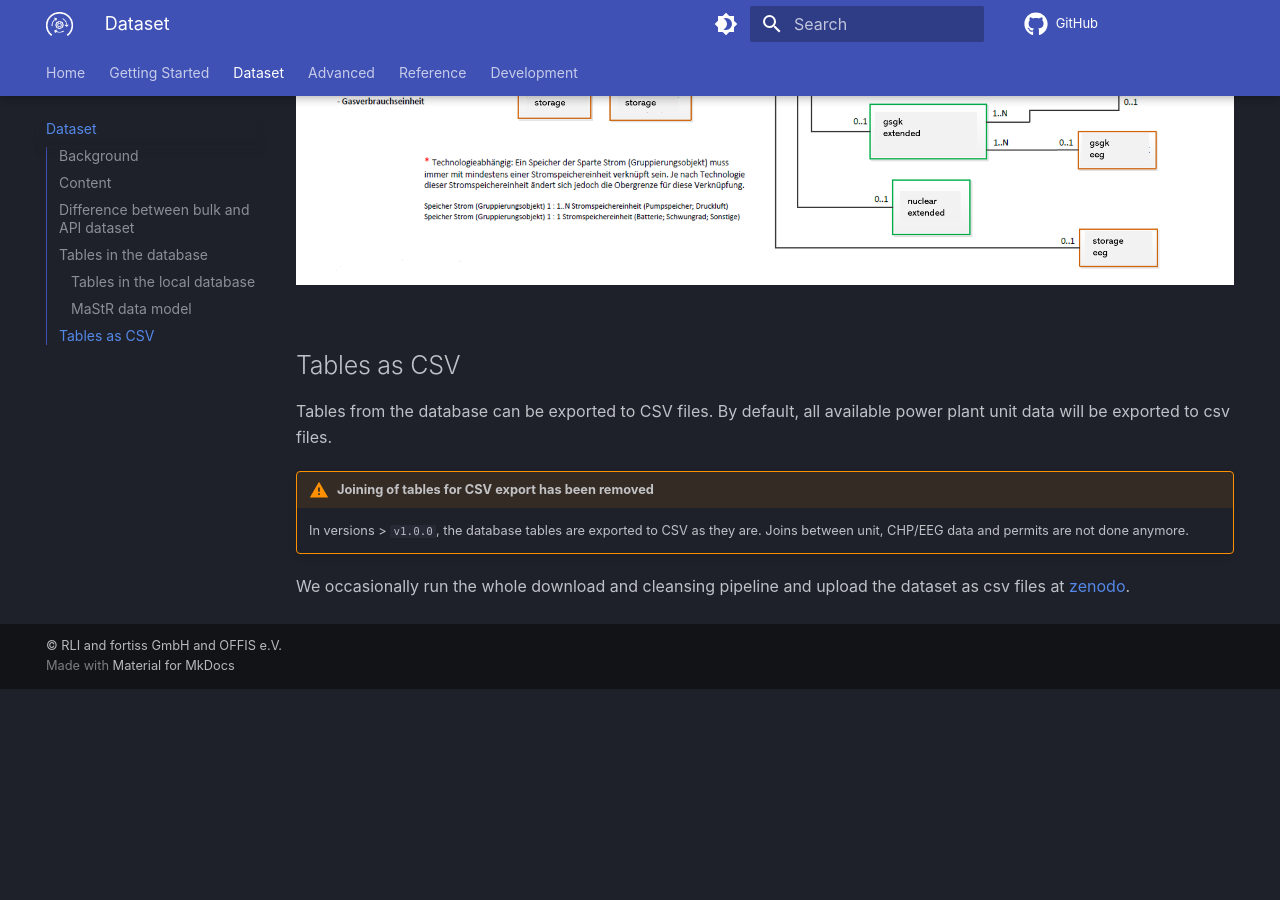
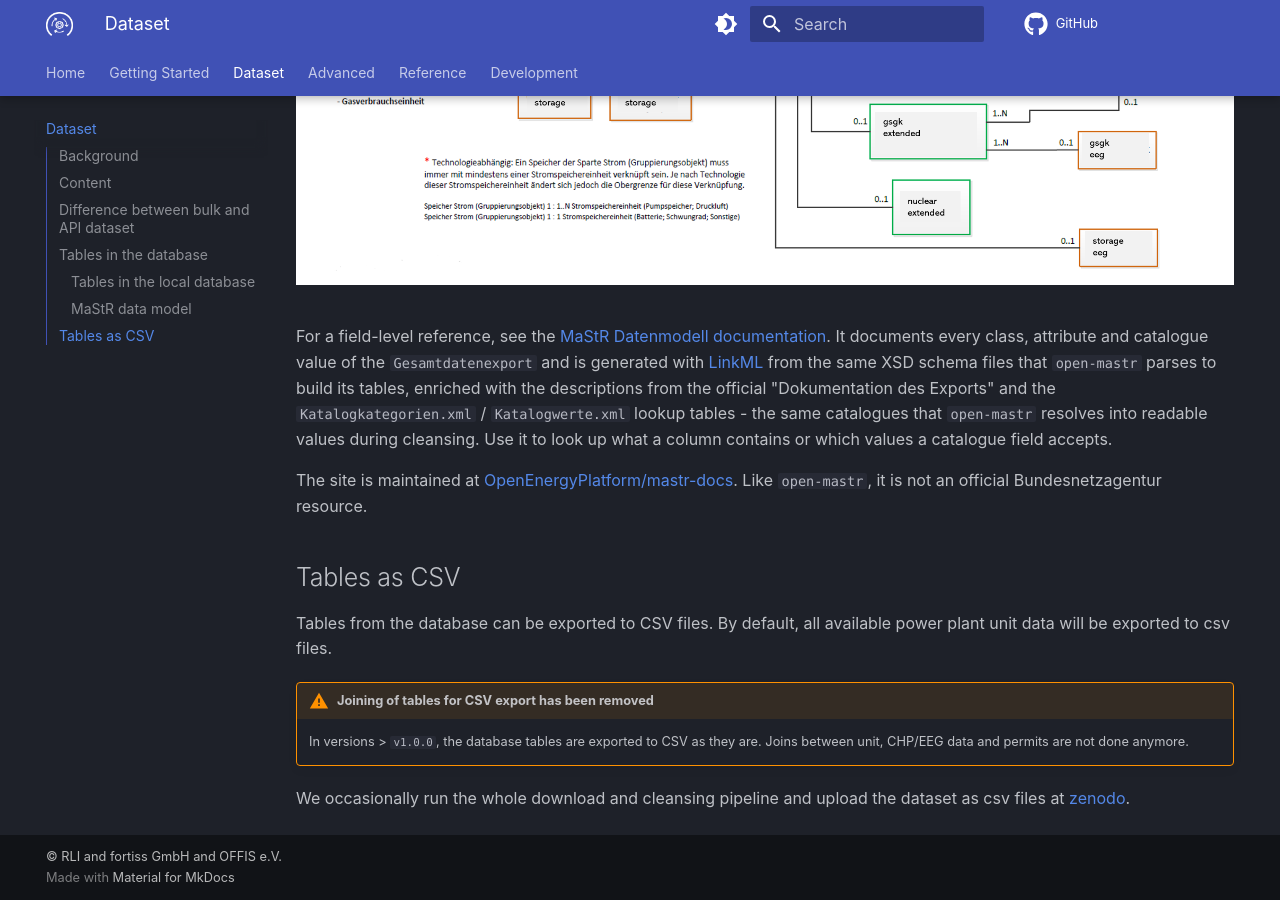
Before and after one commit to OpenEnergyPlatform/open-MaStR, an MkDocs documentation site: the page built from docs/dataset.md, in a window 1280 px wide and 900 px high, scrolled down 2506 px. Built offline with MkDocs 1.6.1 and Material for MkDocs 9.7.7, drawn with Linux system fonts in a browser that asks for light colours; emoji names are drawn with the system emoji font; comment, search, counter and statistics services are not loaded; before the commit the page ends 3195 px from its top, so only the background shows below that.

Commit message:
Add text+link of nww MaStR data model to the docs

```diff
--- a/docs/dataset.md
+++ b/docs/dataset.md
@@ -106,6 +106,17 @@ A useful overview of the MaStR data model can be found at the MaStR [help page](
 === "original image (german)"
     ![Data model of the MaStR](images/DetailAnlagenModellMaStR.png)
 
+For a field-level reference, see the
+[MaStR Datenmodell documentation](https://openenergyplatform.github.io/mastr-docs/). It documents every class,
+attribute and catalogue value of the `Gesamtdatenexport` and is generated with [LinkML](https://linkml.io/) from the
+same XSD schema files that `open-mastr` parses to build its tables, enriched with the descriptions from the official
+"Dokumentation des Exports" and the `Katalogkategorien.xml` / `Katalogwerte.xml` lookup tables - the same
+catalogues that `open-mastr` resolves into readable values during cleansing. Use it to look up what a column contains
+or which values a catalogue field accepts.
+
+The site is maintained at [OpenEnergyPlatform/mastr-docs](https://github.com/OpenEnergyPlatform/mastr-docs). Like
+`open-mastr`, it is not an official Bundesnetzagentur resource.
+
 
 ## Tables as CSV
 
```
